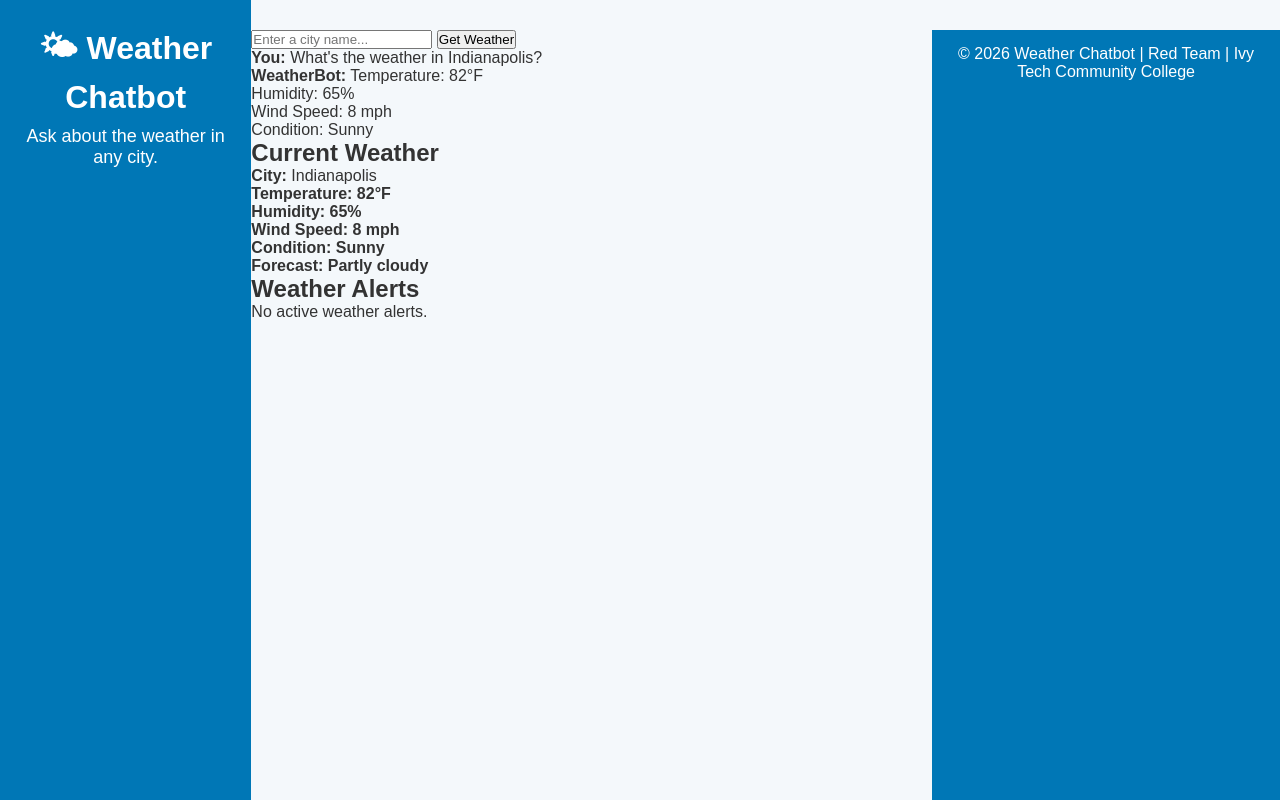
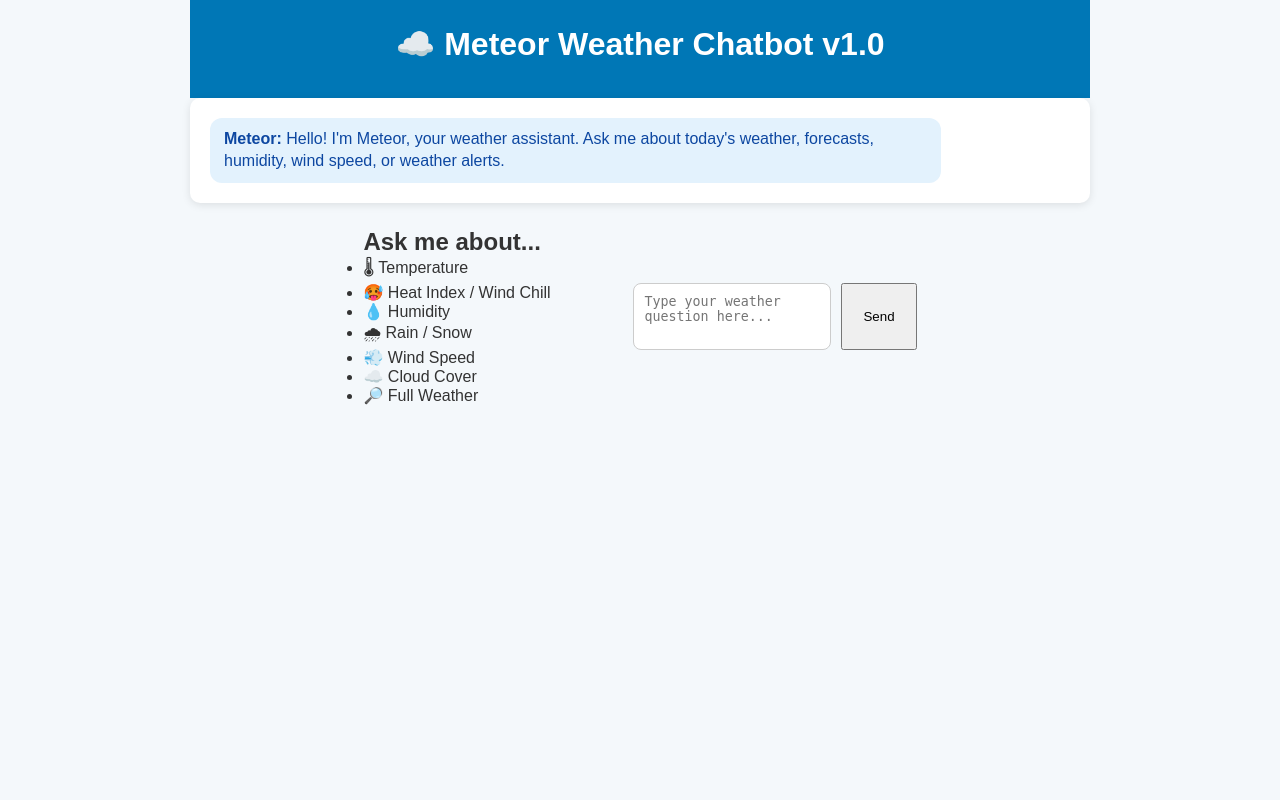
Before and after one commit to Le-Karrot/SDEV-265-Red-Team, a Flask app: page / in a window 1280 px wide. Run offline with Flask 3, Linux system fonts and the light colour scheme.

Commit message:
Update index.html

```diff
--- a/templates/index.html
+++ b/templates/index.html
@@ -3,100 +3,75 @@
 <head>
     <meta charset="UTF-8">
     <meta name="viewport" content="width=device-width, initial-scale=1.0">
-    <title>Weather Chatbot</title>
-    <link rel="stylesheet" href="static/css/style.css">
+    <title>Meteor Weather Chatbot</title>
+
+    <link rel="stylesheet" href="{{ url_for('static', filename='css/style.css') }}">
+    <script src="{{ url_for('static', filename='js/script.js') }}"></script>
 </head>
 
 <body>
 
+<div class="container">
+
+    <!-- Header -->
     <header>
-        <h1>🌤 Weather Chatbot</h1>
-        <p>Ask about the weather in any city.</p>
+        <h1>☁️ Meteor Weather Chatbot v1.0</h1>
     </header>
 
-    <main>
+    <!-- Chat Window -->
+    <section class="chat-window" id="chatWindow">
 
-        <!-- Search Section -->
-        <section class="search-box">
-            <input
-                type="text"
-                id="city"
-                placeholder="Enter a city name..."
-            >
+        <div class="bot-message">
+            <strong>Meteor:</strong>
+            Hello! I'm Meteor, your weather assistant.
+            Ask me about today's weather, forecasts, humidity, wind speed,
+            or weather alerts.
+        </div>
 
-            <button id="searchBtn">
-                Get Weather
-            </button>
-        </section>
+        <!-- Messages appear here -->
 
-        <!-- Chat Area -->
-        <section class="chat-container">
+    </section>
+    <div class="user-panel">
+        <!-- Things chatbot can answer -->
+        <section class="help-box">
 
-            <div class="chat-message user">
-                <strong>You:</strong>
-                What's the weather in Indianapolis?
-            </div>
+            <h2>Ask me about...</h2>
 
-            <div class="chat-message bot">
-                <strong>WeatherBot:</strong>
-                Temperature: 82°F<br>
-                Humidity: 65%<br>
-                Wind Speed: 8 mph<br>
-                Condition: Sunny
-            </div>
+            <ul>
+
+                <li>🌡 Temperature</li>
+
+                <li>🥵 Heat Index / Wind Chill</li>
+
+                <li>💧 Humidity</li>
+
+                <li>🌧 Rain / Snow</li>
+
+                <li>💨 Wind Speed</li>
+
+                <li>☁️ Cloud Cover</li>
+
+                <li>🔎 Full Weather</li>
+
+            </ul>
 
         </section>
 
-        <!-- Weather Information -->
-        <section class="weather-card">
+        <!-- User Input -->
+        <section class="input-area">
 
-            <h2>Current Weather</h2>
+            <textarea
+                id="userInput"
+                placeholder="Type your weather question here..."
+                rows="3"></textarea>
 
-            <p><strong>City:</strong> Indianapolis</p>
-
-            <p><strong>Temperature: 82°F</strong>
-                <span id="temperature"></span>
-            </p>
-
-            <p><strong>Humidity: 65%</strong>
-                <span id="humidity"></span>
-            </p>
-
-            <p><strong>Wind Speed: 8 mph</strong>
-                <span id="wind"></span>
-            </p>
-
-            <p><strong>Condition: Sunny</strong>
-                <span id="condition"></span>
-            </p>
-
-            <p><strong>Forecast: Partly cloudy</strong>
-                <span id="forecast"></span>
-            </p>
+            <button id="sendBtn">
+                Send
+            </button>
 
         </section>
+    </div>
 
-        <!-- Weather Alerts -->
-        <section class="alerts">
-
-            <h2>Weather Alerts</h2>
-
-            <p id="alertMessage">
-                No active weather alerts.
-            </p>
-
-        </section>
-
-    </main>
-
-    <footer>
-        <p>
-            © 2026 Weather Chatbot | Red Team |
-            Ivy Tech Community College
-        </p>
-    </footer>
-
-    <script src="script.js"></script>
-
+</div>
 </body>
 </html>
```
